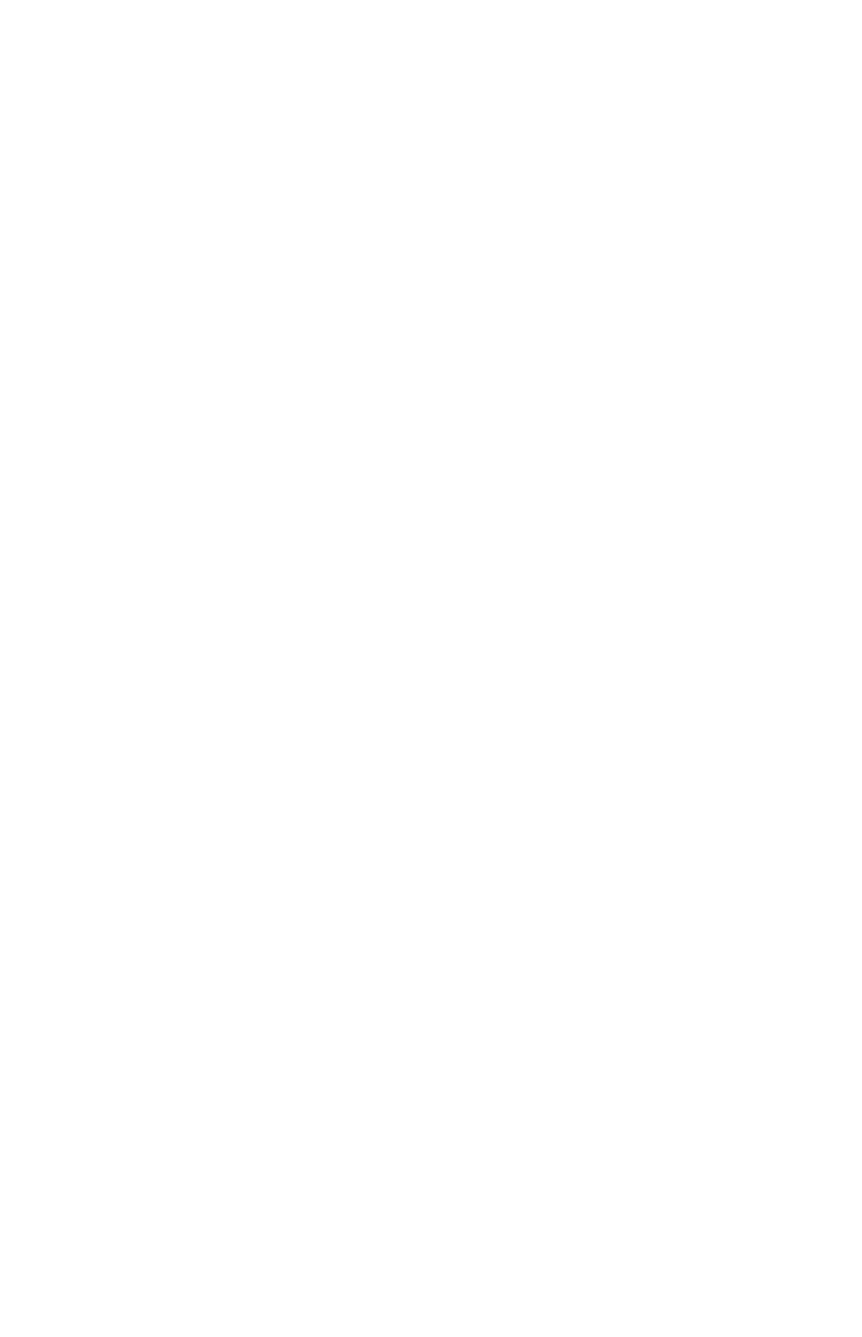
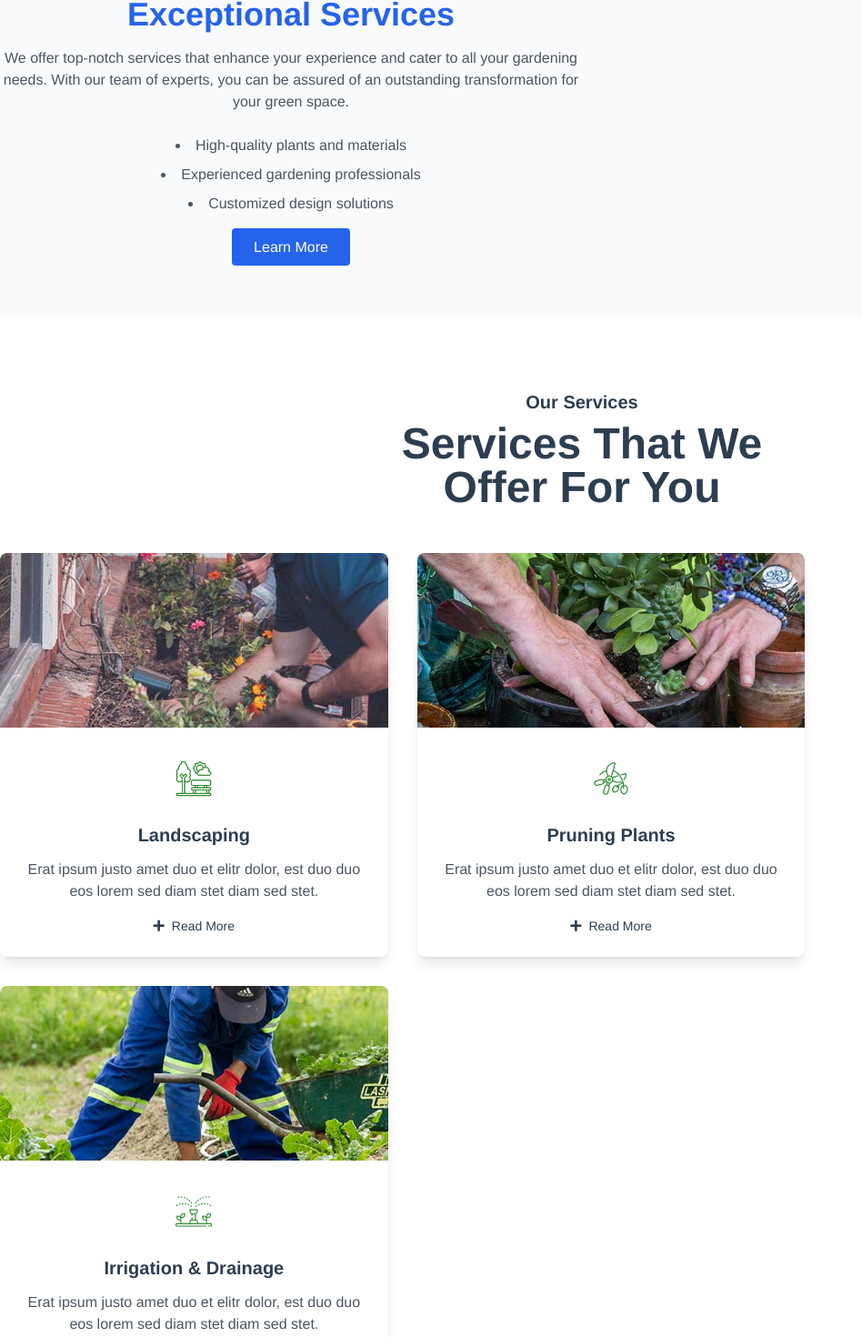
Before and after one commit to DFW-Software-Consulting/landscaping-dfw, a Vue app: page / in a window 1280 px wide. Shown: the part 2388-3858 px from the top of the page at 91% size, without its empty margins (0-948 px from the left). Before the commit the page ends 1912 px from the top, so only its background shows below. Built offline with nearby package versions, Linux system fonts and the light colour scheme.

Commit message:
created services component

```diff
--- a/src/App.vue
+++ b/src/App.vue
@@ -1,15 +1,18 @@
 <template>
   <div id="app">
-    <!-- Import and use TopbarComponent -->
     <TopbarComponent />
-    <!-- Import and use NavbarComponent -->
+
     <NavbarComponent />
-    <!-- Other components or content can be added here later -->
+
     <FeatureComponent />
 
     <AboutComponent />
 
     <FactComponent />
+
+    <FeatureHighlightsComponent />
+
+    <ServiceComponent />
   </div>
 </template>
 
@@ -20,6 +23,8 @@ import NavbarComponent from './components/Navbar.vue'
 import FeatureComponent from './components/Feature.vue'
 import AboutComponent from './components/About.vue'
 import FactComponent from './components/Fact.vue'
+import FeatureHighlightsComponent from './components/FeatureHighlights.vue'
+import ServiceComponent from './components/Services.vue'
 
 export default {
   name: 'App',
@@ -28,7 +33,9 @@ export default {
     NavbarComponent,
     FeatureComponent,
     AboutComponent,
-    FactComponent
+    FactComponent,
+    FeatureHighlightsComponent,
+    ServiceComponent
   }
 }
 </script>
--- a/src/components/FeatureHighlights.vue
+++ b/src/components/FeatureHighlights.vue
@@ -4,7 +4,11 @@
     <div class="max-w-7xl mx-auto flex flex-wrap items-center gap-12">
       <!-- Image Section -->
       <div class="w-full lg:w-1/2">
-        <img class="w-full rounded-lg shadow-md" src="img/highlight.jpg" alt="Highlight Feature" />
+        <img
+          class="w-full rounded-lg shadow-md"
+          src="../assets/img/carousel-1.jpg"
+          alt="Highlight Feature"
+        />
       </div>
 
       <!-- Text Content Section -->
--- /dev/null
+++ b/src/components/Services.vue
@@ -0,0 +1,87 @@
+<template>
+  <!-- Services Start -->
+  <div class="w-full py-20">
+    <div class="max-w-7xl mx-auto">
+      <!-- Section Title -->
+      <div class="text-center mx-auto mb-12" style="max-width: 500px">
+        <p class="text-xl font-bold text-primary mb-2">Our Services</p>
+        <h1 class="text-5xl font-bold mb-5">Services That We Offer For You</h1>
+      </div>
+
+      <!-- Service Items -->
+      <div class="flex flex-wrap gap-8">
+        <div
+          v-for="(service, index) in services"
+          :key="index"
+          class="w-full lg:w-1/3 md:w-1/2 animate-fade-in"
+          :style="{ animationDelay: `${service.delay}s` }"
+        >
+          <div class="bg-white rounded-lg shadow-lg overflow-hidden flex flex-col h-full">
+            <img class="w-full h-48 object-cover" :src="service.image" :alt="service.title" />
+            <div class="p-6">
+              <div
+                class="flex items-center justify-center bg-light rounded-full w-16 h-16 mx-auto mb-4"
+              >
+                <img class="w-10 h-10" :src="service.icon" :alt="`${service.title} Icon`" />
+              </div>
+              <h4 class="text-xl font-semibold mb-3">{{ service.title }}</h4>
+              <p class="text-gray-600 mb-4">{{ service.description }}</p>
+              <a class="text-primary flex items-center justify-center text-sm font-medium" href="#">
+                <i class="fa fa-plus text-primary mr-2"></i>Read More
+              </a>
+            </div>
+          </div>
+        </div>
+      </div>
+    </div>
+  </div>
+  <!-- Services End -->
+</template>
+
+<script>
+import serviceImage1 from '../assets/img/service-1.jpg'
+import serviceIcon1 from '../assets/img/icon/icon-3.png'
+import serviceImage2 from '../assets/img/service-2.jpg'
+import serviceIcon2 from '../assets/img/icon/icon-6.png'
+import serviceImage3 from '../assets/img/service-3.jpg'
+import serviceIcon3 from '../assets/img/icon/icon-5.png'
+
+export default {
+  name: 'ServicesSection',
+  data() {
+    return {
+      services: [
+        {
+          title: 'Landscaping',
+          description:
+            'Erat ipsum justo amet duo et elitr dolor, est duo duo eos lorem sed diam stet diam sed stet.',
+          image: serviceImage1,
+          icon: serviceIcon1,
+          delay: 0.1
+        },
+        {
+          title: 'Pruning Plants',
+          description:
+            'Erat ipsum justo amet duo et elitr dolor, est duo duo eos lorem sed diam stet diam sed stet.',
+          image: serviceImage2,
+          icon: serviceIcon2,
+          delay: 0.3
+        },
+        {
+          title: 'Irrigation & Drainage',
+          description:
+            'Erat ipsum justo amet duo et elitr dolor, est duo duo eos lorem sed diam stet diam sed stet.',
+          image: serviceImage3,
+          icon: serviceIcon3,
+          delay: 0.5
+        }
+        // You can add more service items here
+      ]
+    }
+  }
+}
+</script>
+
+<style scoped>
+/* Scoped styles if needed */
+</style>
```
